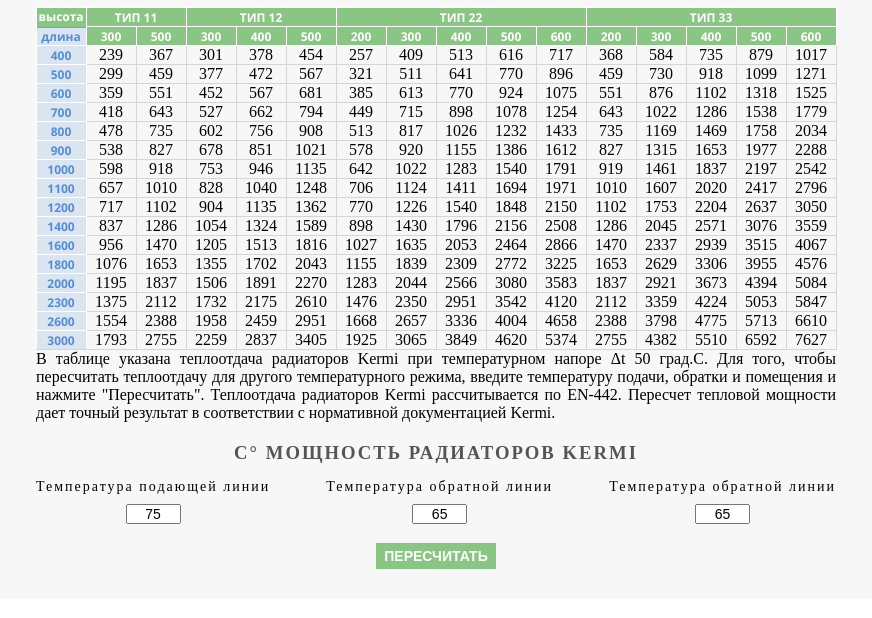
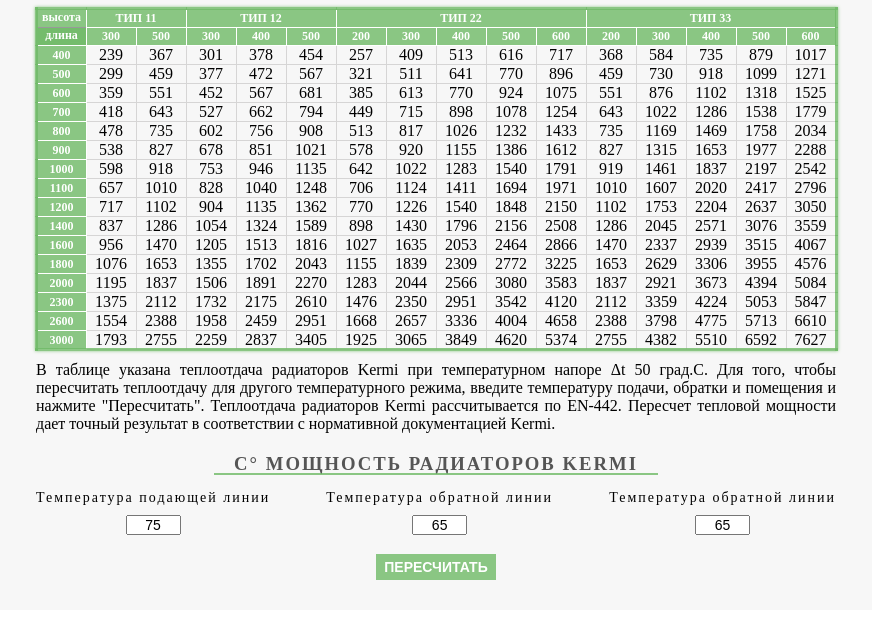
Before and after one commit to GunDeath/kermi_calculator, a plain HTML site: page index.html in a window 1280 px wide. Shown: the part 50-668 px from the top of the page, without its empty margins (204-1076 px from the left). Drawn offline with Linux system fonts and the light colour scheme.

Commit message:
add styles

```diff
--- a/css/customer_styles.css
+++ b/css/customer_styles.css
@@ -23,33 +23,48 @@
     display: none;
 }
 
-#reloadCalc table.table1V th {
+#getTopTableElement1,
+#getTopTableElement2{
+    background-color: rgba(112, 187, 103, 0.8);
+}
+
+.th_left_style{
+    border: 1px solid #fff !important;
+    color: #fff !important;
+    background-color: rgba(112, 187, 103, 0.8);
+}
+
+.table1V{
+    border: 3px solid rgba(112, 187, 103, 0.8) !important;
+    box-shadow: 0 0 3px rgba(112, 187, 103, 0.8);
+    margin-bottom: 10px;
+}
+
+table.table1V th {
     border: 1px solid #fff;
     font-size: 12px;
     color: #fff;
-    background: rgba(112,187,103,0.8);;
     padding: 0;
     min-width: 50px;
-    font-family: Segoe UI, sans-serif;
 }
 
 .table__length_style {
-    background: #dbe5f1 !important;
-    color: #538ed5;
+    color: #FFFFFF;
     max-width: 100%;
     max-height: 50%;
     min-height: 18px;
     margin-top: 2px;
     border-top: 1px solid #999;
+    background: rgba(112,187,103,0.8);
 }
 
 .th_style{
     border-top: none;
     border-right: none;
     border-left: none;
+    text-transform: uppercase;
     background: rgba(112,187,103,0.8);
-    text-transform: uppercase;
-    color: #0c4684;
+    /*color: #0c4684;*/
 }
 
 .th_style_new{
@@ -112,6 +127,17 @@
     color: #555;
     text-transform: uppercase;
     letter-spacing: 2px;
+    position: relative;
+}
+
+.title__calculator::after{
+    content: '';
+    position: absolute;
+    top: 20px;
+    left: -20px;
+    width: 110%;
+    height: 2px;
+    background-color: rgba(112,187,103,0.8);
 }
 
 .blocks__of_inputs{
--- a/js/functions.js
+++ b/js/functions.js
@@ -1,21 +1,41 @@
 /* static table values  */
+// let bigArray = [
+//     [400, 239, 304, 367, 430, 301, 378, 454, 528, 257, 409, 513, 616, 717, 368, 584, 735, 879, 1017],
+//     [500, 299, 380, 459, 538, 377, 472, 567, 660, 321, 511, 641, 770, 896, 459, 730, 918, 1099, 1271],
+//     [600, 359, 456, 551, 646, 452, 567, 681, 792, 385, 613, 770, 924, 1075, 551, 876, 1102, 1318, 1525],
+//     [700, 418, 532, 643, 753, 527, 662, 794, 924, 449, 715, 898, 1078, 1254, 643, 1022, 1286, 1538, 1779],
+//     [800, 478, 608, 735, 861, 602, 756, 908, 1056, 513, 817, 1026, 1232, 1433, 735, 1169, 1469, 1758, 2034],
+//     [900, 538, 684, 827, 968, 678, 851, 1021, 1188, 578, 920, 1155, 1386, 1612, 827, 1315, 1653, 1977, 2288],
+//     [1000, 598, 760, 918, 1076, 753, 946, 1135, 1320, 642, 1022, 1283, 1540, 1791, 919, 1461, 1837, 2197, 2542],
+//     [1100, 657, 836, 1010, 1184, 828, 1040, 1248, 1453, 706, 1124, 1411, 1694, 1971, 1010, 1607, 2020, 2417, 2796],
+//     [1200, 717, 912, 1102, 1291, 904, 1135, 1362, 1585, 770, 1226, 1540, 1848, 2150, 1102, 1753, 2204, 2637, 3050],
+//     [1400, 837, 1064, 1286, 1506, 1054, 1324, 1589, 1848, 898, 1430, 1796, 2156, 2508, 1286, 2045, 2571, 3076, 3559],
+//     [1600, 956, 1215, 1470, 1721, 1205, 1513, 1816, 2112, 1027, 1635, 2053, 2464, 2866, 1470, 2337, 2939, 3515, 4067],
+//     [1800, 1076, 1367, 1653, 1937, 1355, 1702, 2043, 2377, 1155, 1839, 2309, 2772, 3225, 1653, 2629, 3306, 3955, 4576],
+//     [2000, 1195, 1519, 1837, 2152, 1506, 1891, 2270, 2641, 1283, 2044, 2566, 3080, 3583, 1837, 2921, 3673, 4394, 5084],
+//     [2300, 1375, 1747, 2112, 2475, 1732, 2175, 2610, 3036, 1476, 2350, 2951, 3542, 4120, 2112, 3359, 4224, 5053, 5847],
+//     [2600, 1554, 1975, 2388, 2797, 1958, 2459, 2951, 3433, 1668, 2657, 3336, 4004, 4658, 2388, 3798, 4775, 5713, 6610],
+//     [3000, 1793, 2279, 2755, 3228, 2259, 2837, 3405, 3961, 1925, 3065, 3849, 4620, 5374, 2755, 4382, 5510, 6592, 7627]
+// ]
+
+
 let bigArray = [
-    [400, 239, 367, 301, 378, 454, 257, 409, 513, 616, 717, 368, 584, 735, 879, 1017],
-    [500, 299, 459, 377, 472, 567, 321, 511, 641, 770, 896, 459, 730, 918, 1099, 1271],
+    [400, 239,  367, 301, 378, 454, 257, 409, 513, 616, 717, 368, 584, 735, 879, 1017],
+    [500, 299,  459, 377, 472, 567, 321, 511, 641, 770, 896, 459, 730, 918, 1099, 1271],
     [600, 359, 551, 452, 567, 681, 385, 613, 770, 924, 1075, 551, 876, 1102, 1318, 1525],
-    [700, 418, 643, 527, 662, 794, 449, 715, 898, 1078, 1254, 643, 1022, 1286, 1538, 1779],
-    [800, 478, 735, 602, 756, 908, 513, 817, 1026, 1232, 1433, 735, 1169, 1469, 1758, 2034],
-    [900, 538, 827, 678, 851, 1021, 578, 920, 1155, 1386, 1612, 827, 1315, 1653, 1977, 2288],
+    [700, 418,  643, 527, 662, 794, 449, 715, 898, 1078, 1254, 643, 1022, 1286, 1538, 1779],
+    [800, 478,  735, 602, 756, 908, 513, 817, 1026, 1232, 1433, 735, 1169, 1469, 1758, 2034],
+    [900, 538,  827, 678, 851, 1021, 578, 920, 1155, 1386, 1612, 827, 1315, 1653, 1977, 2288],
     [1000, 598, 918, 753, 946, 1135, 642, 1022, 1283, 1540, 1791, 919, 1461, 1837, 2197, 2542],
     [1100, 657, 1010, 828, 1040, 1248, 706, 1124, 1411, 1694, 1971, 1010, 1607, 2020, 2417, 2796],
-    [1200, 717, 1102, 904, 1135, 1362, 770, 1226, 1540, 1848, 2150, 1102, 1753, 2204, 2637, 3050],
-    [1400, 837, 1286, 1054, 1324, 1589, 898, 1430, 1796, 2156, 2508, 1286, 2045, 2571, 3076, 3559],
-    [1600, 956, 1470, 1205, 1513, 1816, 1027, 1635, 2053, 2464, 2866, 1470, 2337, 2939, 3515, 4067],
-    [1800, 1076, 1653, 1355, 1702, 2043, 1155, 1839, 2309, 2772, 3225, 1653, 2629, 3306, 3955, 4576],
-    [2000, 1195, 1837, 1506, 1891, 2270, 1283, 2044, 2566, 3080, 3583, 1837, 2921, 3673, 4394, 5084],
-    [2300, 1375, 2112, 1732, 2175, 2610, 1476, 2350, 2951, 3542, 4120, 2112, 3359, 4224, 5053, 5847],
-    [2600, 1554, 2388, 1958, 2459, 2951, 1668, 2657, 3336, 4004, 4658, 2388, 3798, 4775, 5713, 6610],
-    [3000, 1793, 2755, 2259, 2837, 3405, 1925, 3065, 3849, 4620, 5374, 2755, 4382, 5510, 6592, 7627]
+    [1200, 717,  1102, 904, 1135, 1362, 770, 1226, 1540, 1848, 2150, 1102, 1753, 2204, 2637, 3050],
+    [1400, 837,  1286, 1054, 1324, 1589, 898, 1430, 1796, 2156, 2508, 1286, 2045, 2571, 3076, 3559],
+    [1600, 956,  1470, 1205, 1513, 1816, 1027, 1635, 2053, 2464, 2866, 1470, 2337, 2939, 3515, 4067],
+    [1800, 1076,  1653, 1355, 1702, 2043, 1155, 1839, 2309, 2772, 3225, 1653, 2629, 3306, 3955, 4576],
+    [2000, 1195,  1837, 1506, 1891, 2270, 1283, 2044, 2566, 3080, 3583, 1837, 2921, 3673, 4394, 5084],
+    [2300, 1375,  2112, 1732, 2175, 2610, 1476, 2350, 2951, 3542, 4120, 2112, 3359, 4224, 5053, 5847],
+    [2600, 1554,  2388, 1958, 2459, 2951, 1668, 2657, 3336, 4004, 4658, 2388, 3798, 4775, 5713, 6610],
+    [3000, 1793,  2755, 2259, 2837, 3405, 1925, 3065, 3849, 4620, 5374, 2755, 4382, 5510, 6592, 7627]
 ]
 
 let smallTableArray = [300, 500, 300, 400, 500, 200, 300, 400, 500, 600, 200, 300, 400, 500, 600]
@@ -64,7 +84,7 @@
                 let th_element = document.createElement('th')
                 Object.assign(th_element, {
                     id:`${j+1}_${i}`,
-                    className: 'table__length_style',
+                    className: 'th_left_style',
                     style: 'color: #538ED5',
                     innerHTML: String(bigArray[j][i])
                 })
```
